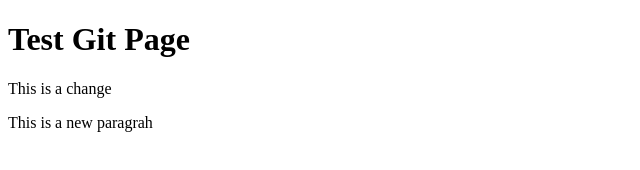
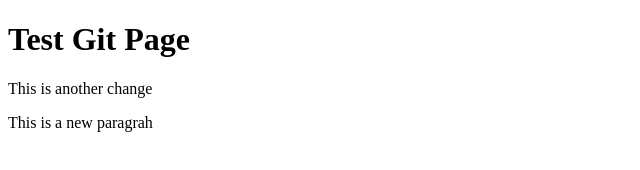
Before and after one commit to bryansmullen/git-test-remote, a plain HTML site: page index.html in a window 1280 px wide. Shown: the full height of the page, 0-640 px from the left. Drawn offline with Linux system fonts and the light colour scheme.

Commit message:
another change

```diff
--- a/index.html
+++ b/index.html
@@ -8,7 +8,7 @@
   </head>
   <body>
     <h1>Test Git Page</h1>
-    <p>This is a change</p>
+    <p>This is another change</p>
     <p>This is a new paragrah</p>
   </body>
 </html>
```
